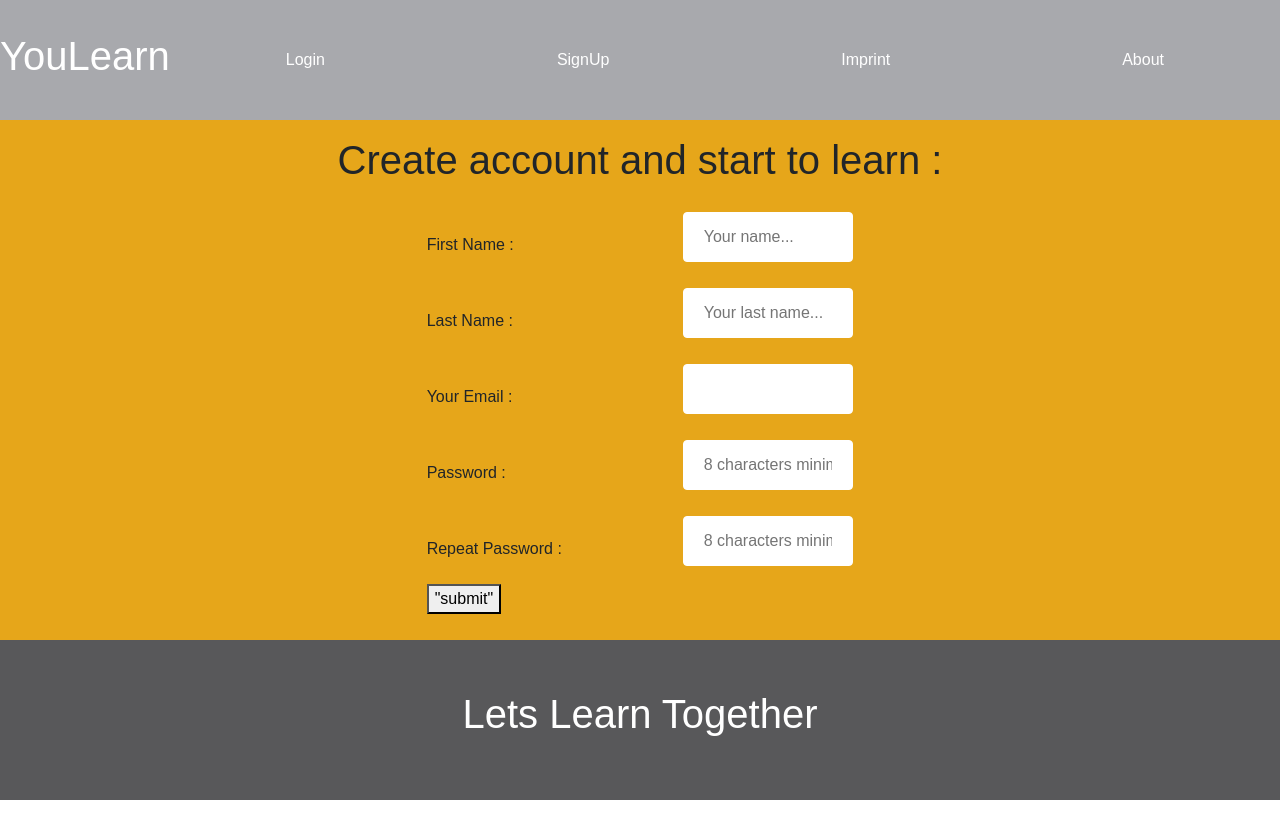
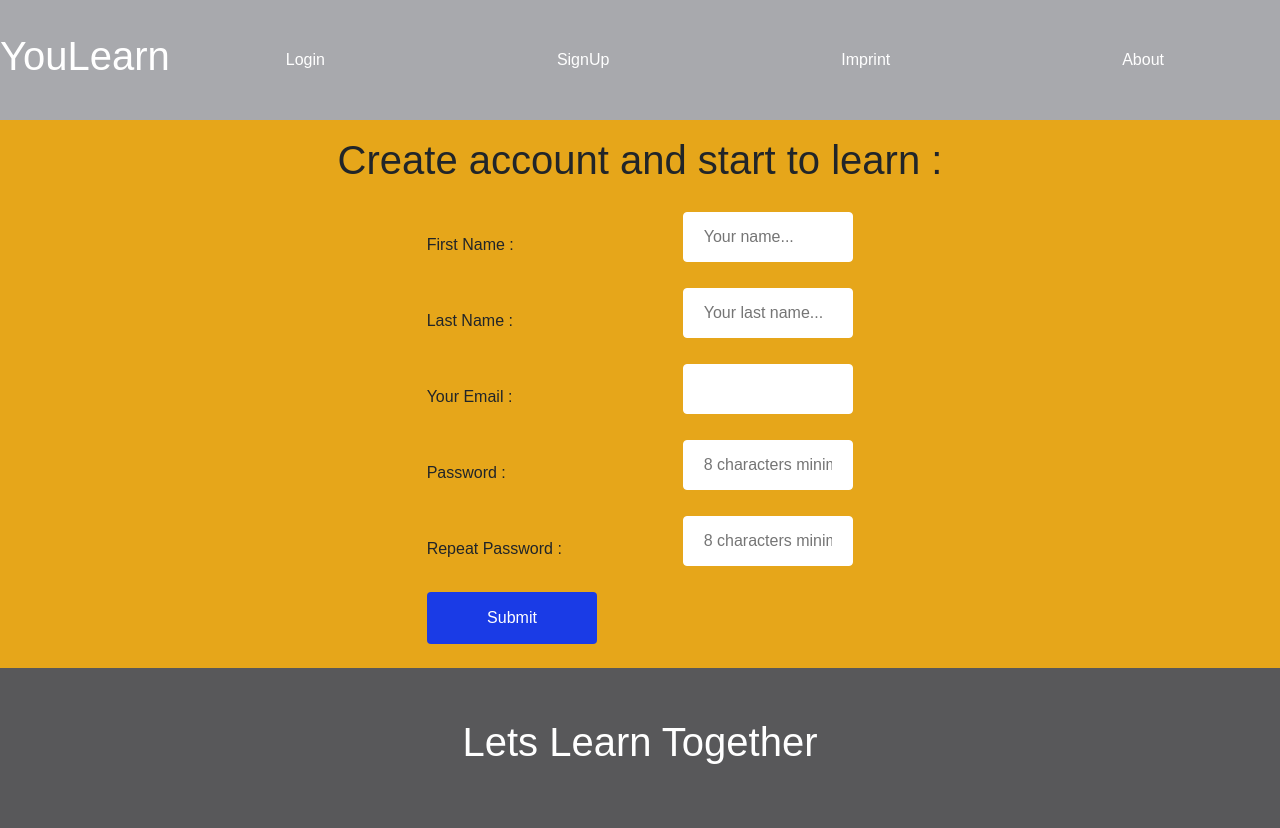
Before and after one commit to CarstenHennig/dci-final-project-e-learning-platform, a React (Create React App) app in the folder frontend/: page /Registration in a window 1280 px wide. Before the commit the page ends 800 px from the top, so only its background shows below. Built offline with nearby package versions, Linux system fonts and the light colour scheme; a web font is replaced by a local one.

Commit message:
Adding Logout and corrected the nav page

```diff
--- a/frontend/src/components/Login.jsx
+++ b/frontend/src/components/Login.jsx
@@ -3,6 +3,7 @@ import React, { useState , useContext} from "react";
 import {UserContext} from "./InfoProvider.jsx"
 import axios from "axios";
 import { Link,useHistory } from "react-router-dom";
+
 
 function Login(props) {
 
@@ -22,7 +23,7 @@ const history = useHistory()
       .then((result) => {
         console.log('hsello',result.data);
          if(result.data.token){
-           setIsLog({...isLog, user: result.data.user})
+           setIsLog({...isLog, isLog:true, user: result.data.user})
           history.push('/Home') //redirect to home page
         //   setIsLog(true)
         //   props.setUser(result.data.user)
--- a/frontend/src/components/Nav.jsx
+++ b/frontend/src/components/Nav.jsx
@@ -1,14 +1,21 @@
 import "./Nav.css";
 import "bootstrap/dist/css/bootstrap.min.css";
 
-import React from "react";
-import { Link } from "react-router-dom";
+import React ,{ useContext } from "react";
+import { Link, useHistory } from "react-router-dom";
+import {UserContext} from "./InfoProvider.jsx"
+
 
 function Nav(props) {
   const navStyle = {
     color: "white",
   };
-
+  const [isLog, setIsLog]= useContext(UserContext)
+  const history = useHistory()
+  const logOutHandler = (e)=>{
+    setIsLog(false)
+    history.push('/Login')
+  }
   return (
     <nav className="navbar navbar-expand-lg navbar-light">
       <h1 className="logo">
@@ -52,8 +59,19 @@ function Nav(props) {
 </> : <>
 
           <div className="nav-item">
-            <Link className="nav-link" style={navStyle} to="/Home">
-              <li>Logout</li>
+            <button onClick={logOutHandler} className="nav-link" >
+              Logout
+            </button>
+          </div>
+
+          <div className="nav-item">
+            <Link className="nav-link" style={navStyle} to="/Imprint">
+              <li>Imprint</li>
+            </Link>
+          </div>
+          <div className="nav-item">
+            <Link className="nav-link" style={navStyle} to="/About">
+              <li>About</li>
             </Link>
           </div>
 
--- a/frontend/src/components/Registration.css
+++ b/frontend/src/components/Registration.css
@@ -10,7 +10,7 @@
   box-sizing: border-box;
 }
 
-.registration input[type="submit"] {
+/* .registration input[type="submit"] {
   width: 40%;
   background-color: #1a3be6;
   color: white;
@@ -19,16 +19,16 @@
   border: none;
   border-radius: 4px;
   cursor: pointer;
-}
+} */
 .registration div {
   display: flex;
   justify-content: space-between;
   align-items: center;
   margin-top: 10px;
 }
-.registration input[type="submit"]:hover {
+/* .registration input[type="submit"]:hover {
   background-color: #1a3ce68b;
-}
+} */
 
 .registration h1 {
   display: flex;
@@ -39,6 +39,20 @@
   display: flex;
   justify-content: space-around;
   align-items: center;
+}
+.registration .SignUp-button{
+  width: 40%;
+  background-color: #1a3be6;
+  color: white;
+  padding: 14px 20px;
+  margin: 8px 0;
+  border: none;
+  border-radius: 4px;
+  cursor: pointer;
+}
+
+.registration .SignUp-button:hover {
+  background-color: #1a3ce68b;
 }
 
 @media screen and (max-width: 600px) {
--- a/frontend/src/components/Registration.jsx
+++ b/frontend/src/components/Registration.jsx
@@ -1,17 +1,17 @@
 import "./Registration.css";
 import React, { useState } from "react";
 import axios from "axios";
+import {useHistory} from "react-router-dom"
 
 function Registration(props) {
   const [register, setRegister] = useState({});
 
   const changeHandler = (e) => {
     setRegister({ ...register, [e.target.name]: e.target.value });
+
   };
-  // const homeHandler= async (e)=> {
-  //   e.preventDefault();
-  //   return await
-  // }
+
+  const history = useHistory()
 
   const submitHandler = async (e) => {
     e.preventDefault();
@@ -19,8 +19,8 @@ function Registration(props) {
       return await axios
         .post("http://localhost:9000/register", register)
         .then((result) => {
-          console.log("User Is registered");
-          // props.setUser(result.data)
+          console.log("User Is registered", result);
+          history.push("/Login")
         })
         .catch((error) => console.log(error));
     }
@@ -87,10 +87,9 @@ function Registration(props) {
               required/>
           </div>
           <div>
-          <button >
-          "submit"
+          <button type="submit" className="SignUp-button" >
+          Submit
           </button>
-            {/* <input type="submit" value="Submit" /> */}
           </div>
         </form>
       </div>
--- a/frontend/src/components/Router.jsx
+++ b/frontend/src/components/Router.jsx
@@ -19,7 +19,7 @@ function RouterComponents() {
     return (
         <Router>
         <div>
-          <Nav user= {user} />
+          <Nav user= {isLog} />
           <main className="main">
 
             <Switch>
```
